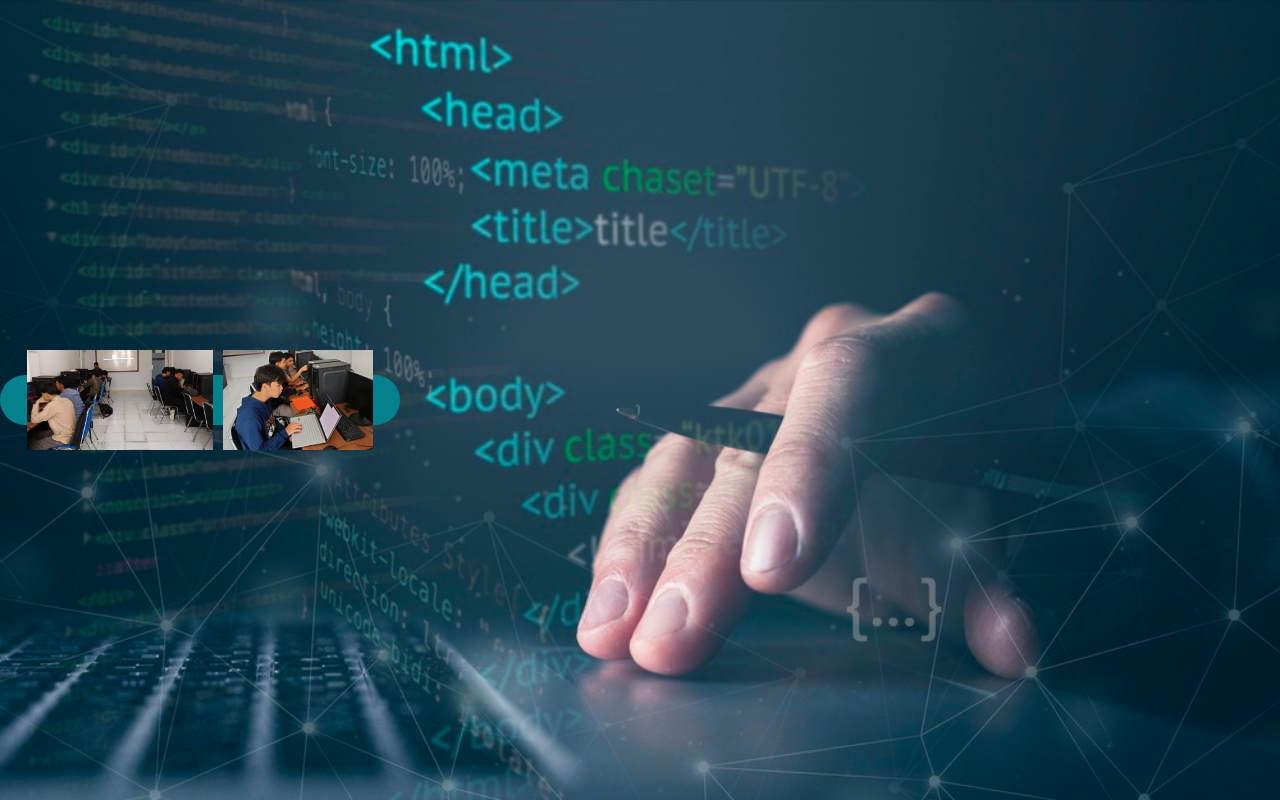
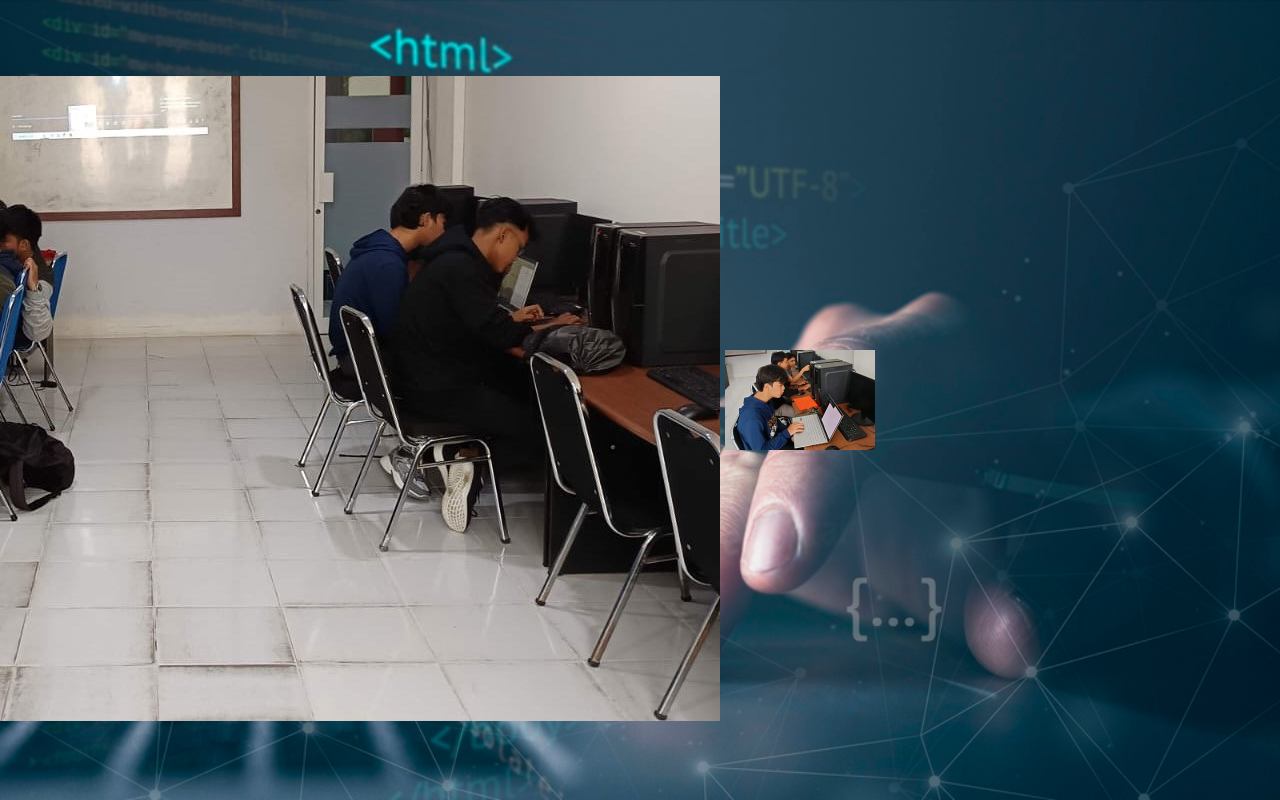
Before and after one commit to arul-abang/web-compenyprofile, a plain HTML site: page index.html in a window 1280 px wide. Shown: the part 800-1600 px from the top of the page. Drawn offline with Linux system fonts and the light colour scheme.

Commit message:
Update index.html

```diff
--- a/index.html
+++ b/index.html
@@ -28,9 +28,11 @@
     <div class="layar2" id="profil">
 
       <div class="boxfoto">
+       <div class="heider">
+        <img src="./img/WhatsApp Image 2024-12-26 at 21.57.49.jpeg" alt="" />
+       </div>
+        <div class="gambar">
 
-        <div class="gambar">
-          <img src="./img/WhatsApp Image 2024-12-26 at 21.57.49.jpeg" alt="" />
         </div>
         <div class="gambar">
         <img src="./img/WhatsApp Image 2024-12-26 at 21.58.28.jpeg" alt="" />
```
